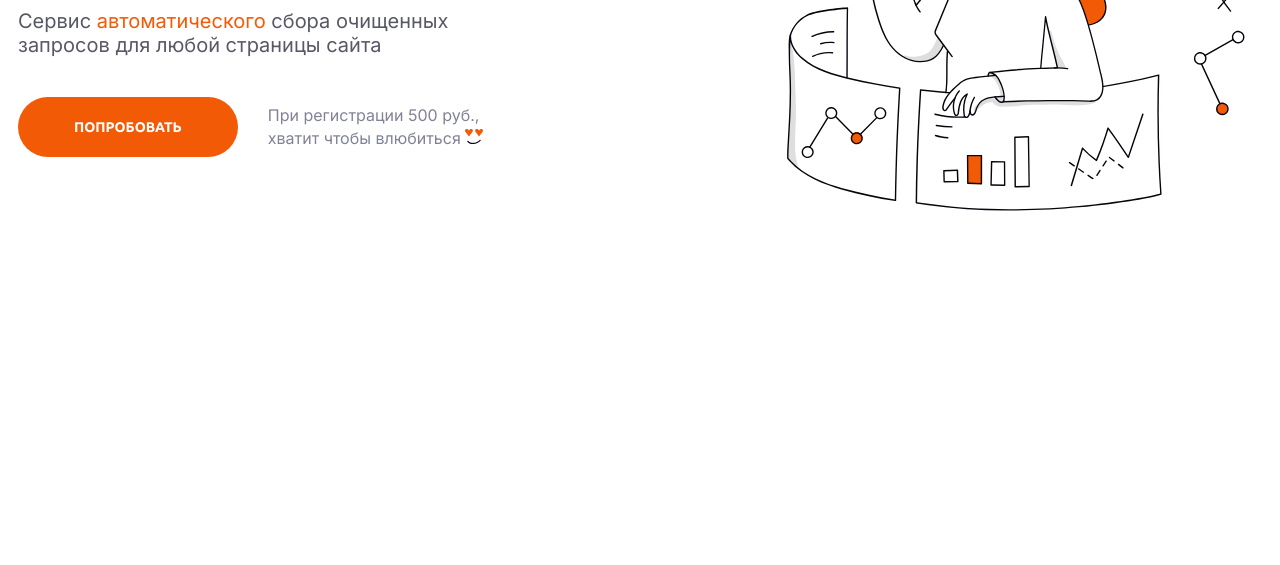
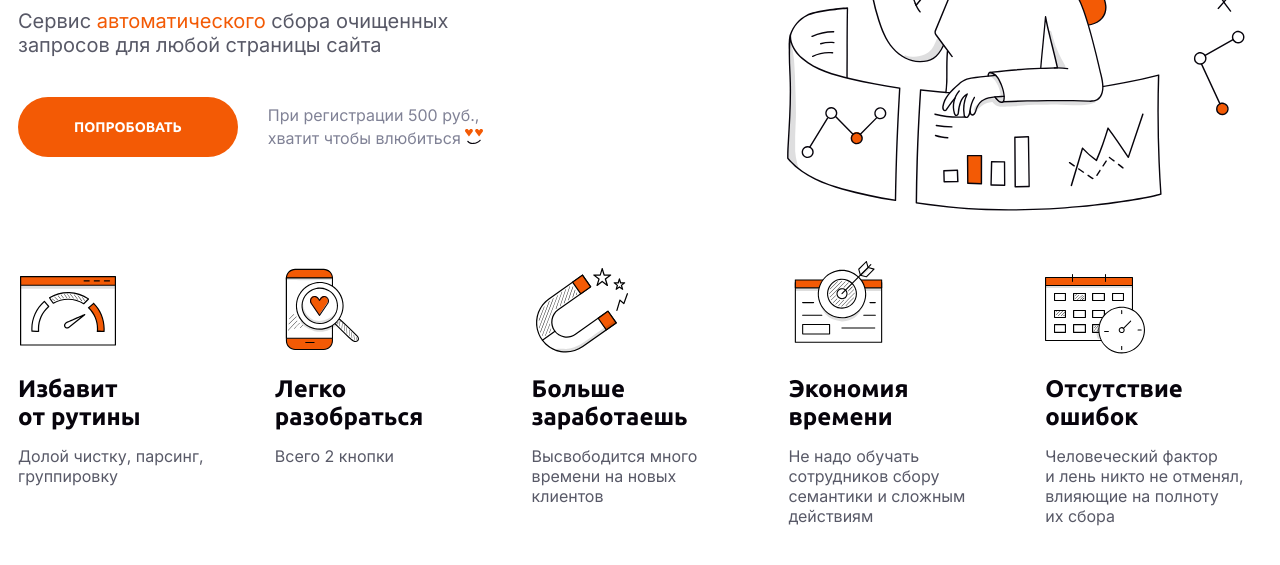
Before and after one commit to alinagolos/turbo, a plain HTML site: page index.html in a window 1280 px wide. Shown: the part 347-912 px from the top of the page. Before the commit the page ends 800 px from the top, so only its background shows below. Drawn offline with Linux system fonts and the light colour scheme.

Commit message:
feat:add section adv

```diff
--- a/css/style.css
+++ b/css/style.css
@@ -33,6 +33,9 @@ body {
   max-width: 1280px;
   margin: 0 auto;
   padding: 0 10px;
+}
+.visually-hidden {
+  display: none;
 }
 /*start header*/
 .header__nav {
@@ -94,6 +97,7 @@ body {
   justify-content: space-between;
   align-items: center;
   gap: 84px;
+  margin-bottom: 50px;
 }
 .promo-content-left h2 {
   font-family: Ubuntu;
@@ -138,3 +142,43 @@ body {
   content: url(../image/smile.svg);
 }
 /*promo end*/
+/*advantages start*/
+.adv__items {
+  display: flex;
+  justify-content: space-between;
+  align-items: start;
+  gap: 40px;
+  margin-bottom: 130px;
+}
+.adv__item {
+  width: 224px;
+}
+.adv__item h4 {
+  font-family: 'Ubuntu';
+  font-size: 24px;
+  font-weight: 700;
+  margin: 0;
+  margin-bottom: 15px;
+  margin-top: 10px;
+}
+.adv__item p {
+  color: #585967;
+  font-weight: 400;
+}
+
+.adv__item-1::before {
+  content: url(../image/adv1.svg);
+}
+.adv__item-2::before {
+  content: url(../image/adv2.svg);
+}
+.adv__item-3::before {
+  content: url(../image/adv3.svg);
+}
+.adv__item-4::before {
+  content: url(../image/adv4.svg);
+}
+.adv__item-5::before {
+  content: url(../image/adv5.svg);
+}
+/*advantages end*/
--- a/index.html
+++ b/index.html
@@ -61,6 +61,38 @@
           </div>
         </div>
       </section>
+      <section class="advantages">
+        <div class="container">
+          <h3 class="visually-hidden">Преимущества</h3>
+          <ul class="adv__items">
+            <li class="adv__item adv__item-1">
+              <h4>Избавит от рутины</h4>
+              <p>Долой чистку, парсинг, группировку</p>
+            </li>
+            <li class="adv__item adv__item-2">
+              <h4>Легко разобраться</h4>
+              <p>Всего 2 кнопки</p>
+            </li>
+            <li class="adv__item adv__item-3">
+              <h4>Больше заработаешь</h4>
+              <p>Высвободится много времени на новых клиентов</p>
+            </li>
+            <li class="adv__item adv__item-5">
+              <h4>Экономия времени</h4>
+              <p>
+                Не надо обучать сотрудников сбору семантики и сложным действиям
+              </p>
+            </li>
+            <li class="adv__item adv__item-4">
+              <h4>Отсутствие ошибок</h4>
+              <p>
+                Человеческий фактор и лень никто не отменял, влияющие на полноту
+                их сбора
+              </p>
+            </li>
+          </ul>
+        </div>
+      </section>
     </main>
     <footer class="footer"><div class="container"></div></footer>
     <script src="js/script.js"></script>
```
Also changed, not shown: image/adv1.svg (added), image/adv2.svg (added), image/adv3.svg (added), image/adv4.svg (added), image/adv5.svg (added).
